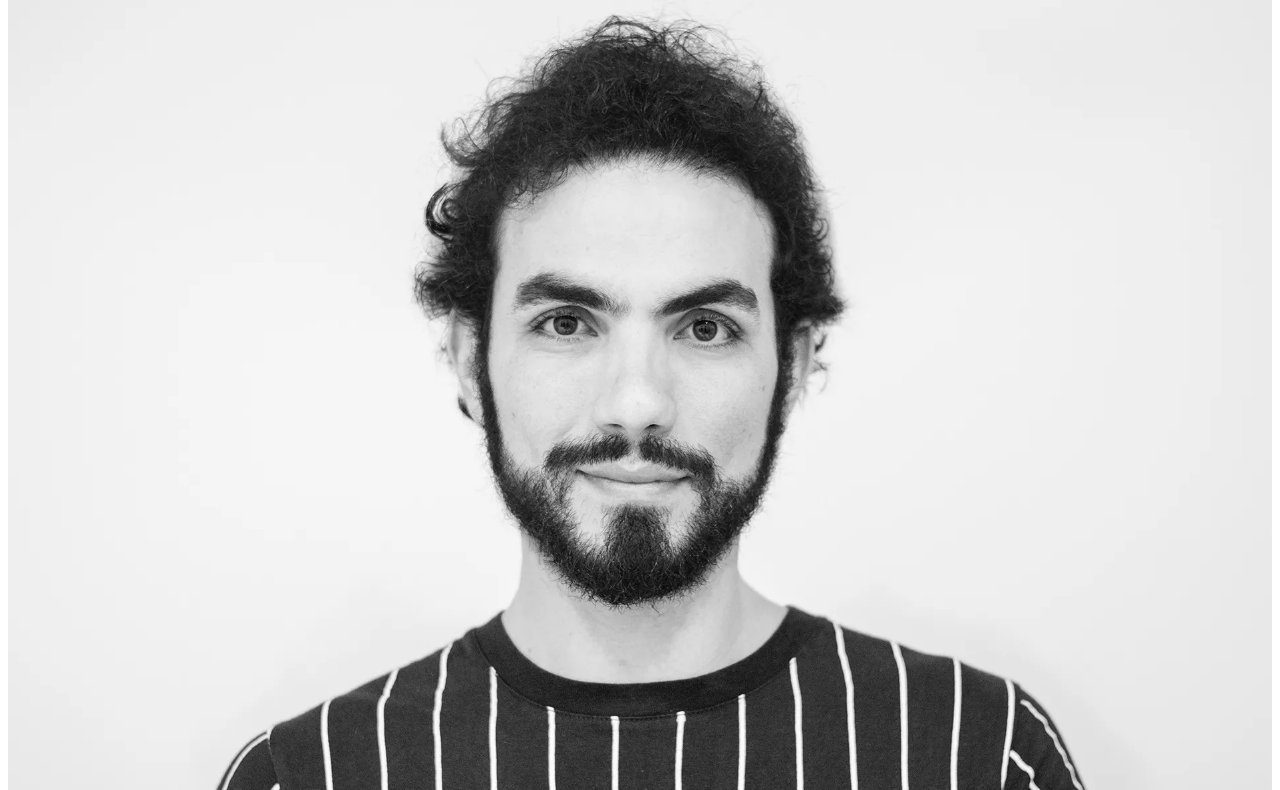
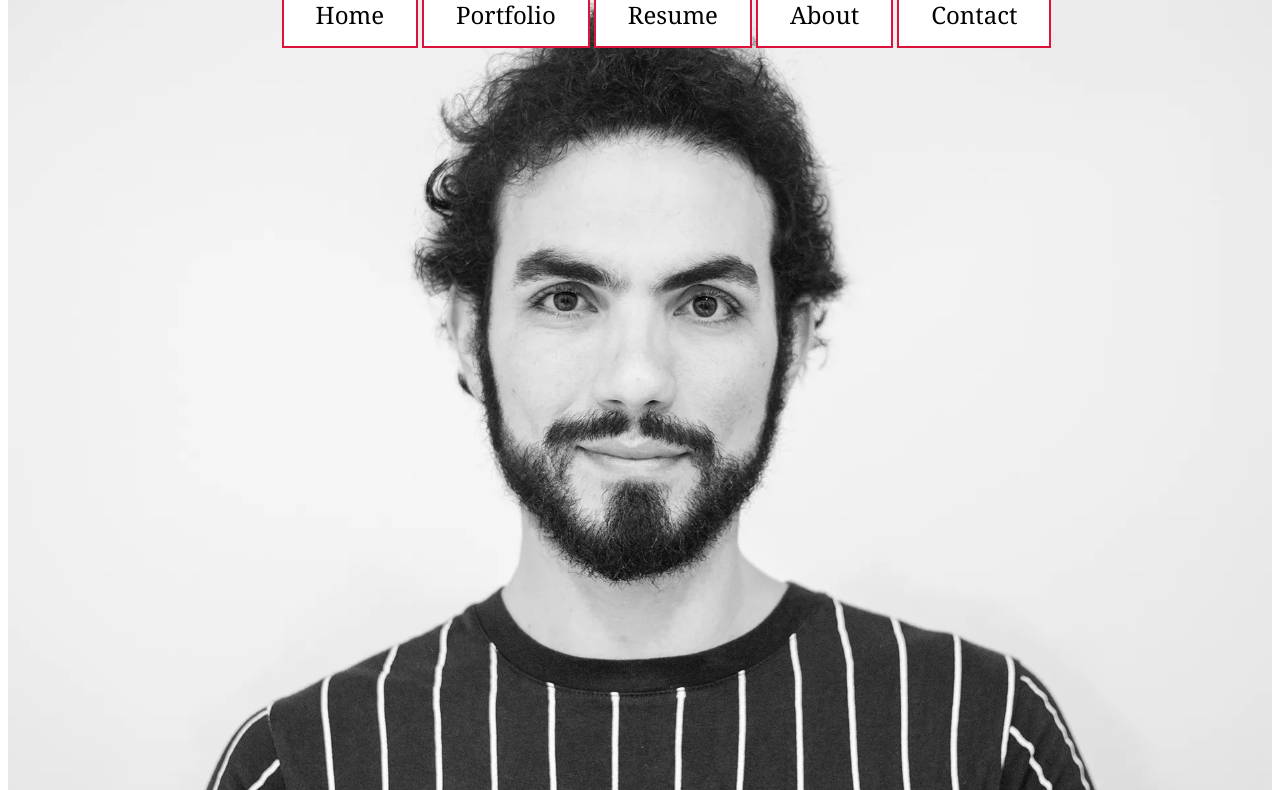
Before and after one commit to jihad260922/demo, a plain HTML site: page index.html in a window 1280 px wide. Shown: the part 115-905 px from the top of the page. Drawn offline with Linux system fonts and the light colour scheme.

Commit message:
Update index.html

```diff
--- a/index.html
+++ b/index.html
@@ -5,7 +5,7 @@
     <meta name="viewport" content="width=device-width, initial-scale=1.0">
     <title>Jihad Hasan</title>
     <link rel="icon" type="image/x-icon" href="img/icon.png">
-    <link rel="stylesheet" href="jihad.css">
+    <link rel="stylesheet" href="style.css">
     <link rel="stylesheet" href="https://cdnjs.cloudflare.com/ajax/libs/font-awesome/6.5.1/css/all.min.css">
 
 </head>
@@ -40,4 +40,5 @@
         </div>
     </div>
 </body>
+
 </html>
```
